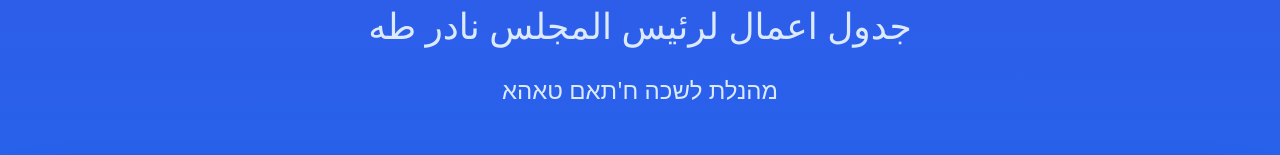
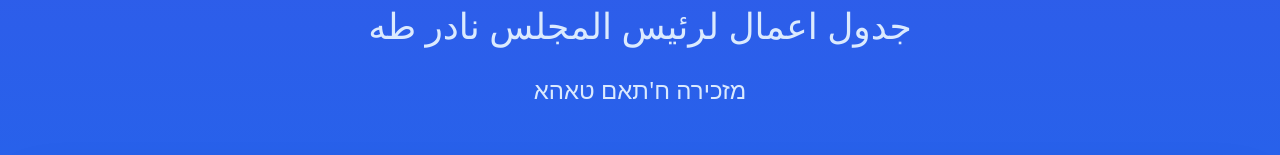
Before and after one commit to ramitaha13/calendar-of-your, a React (Vite) app: page / in a window 1280 px wide. Shown: the part 1106-1261 px from the top of the page. Built offline with nearby package versions, Linux system fonts and the light colour scheme; no server answers; the database is empty.

Commit message:
first commit

```diff
--- a/src/components/home.jsx
+++ b/src/components/home.jsx
@@ -95,7 +95,7 @@ const ElectionDay = () => {
               </p>
               <div className="max-w-4xl mx-auto">
                 <p className="text-2xl text-blue-100 leading-relaxed">
-                  מהנלת לשכה ח'תאם טאהא
+                  מזכירה ח'תאם טאהא
                 </p>
               </div>
             </div>
```
